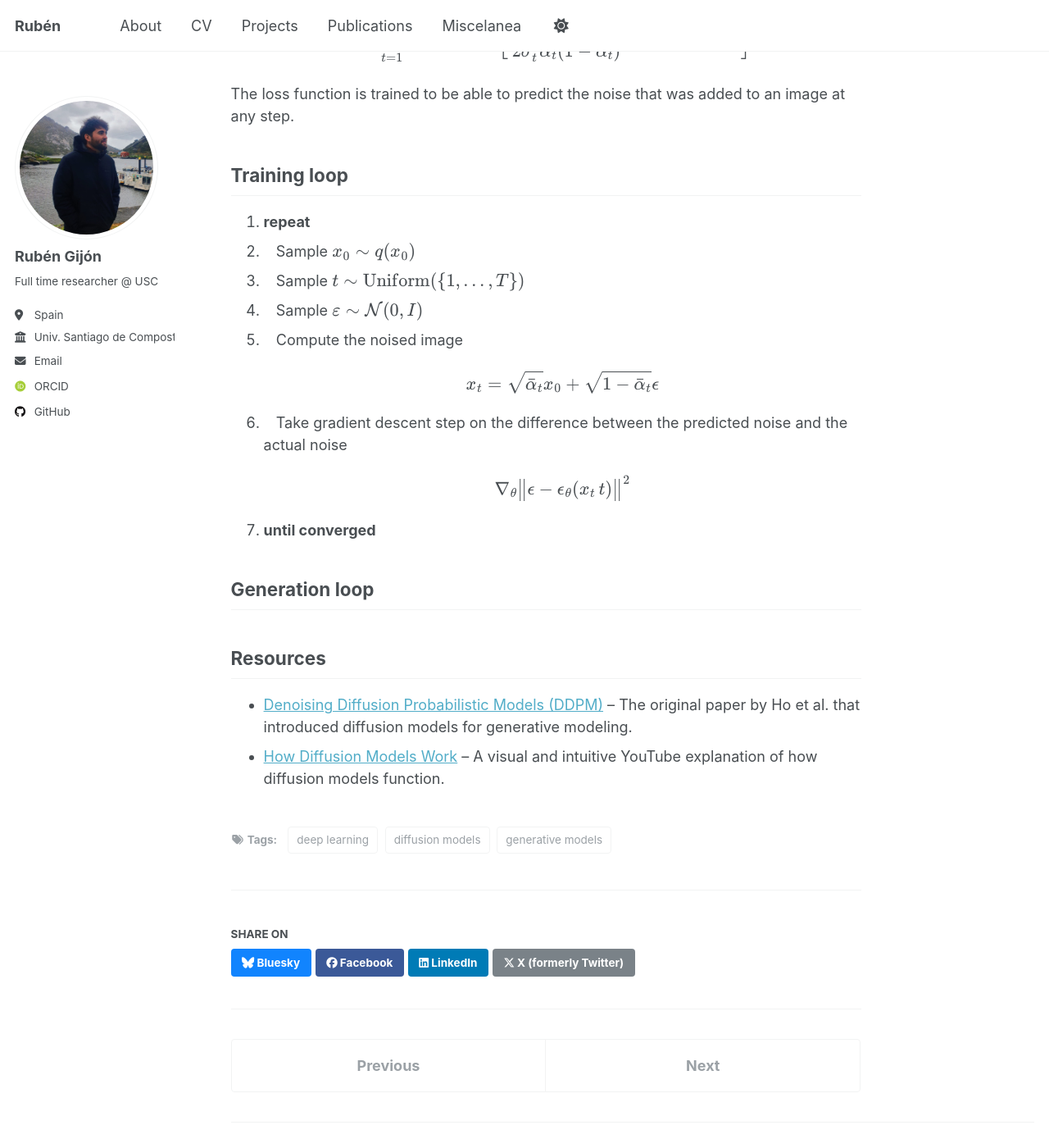
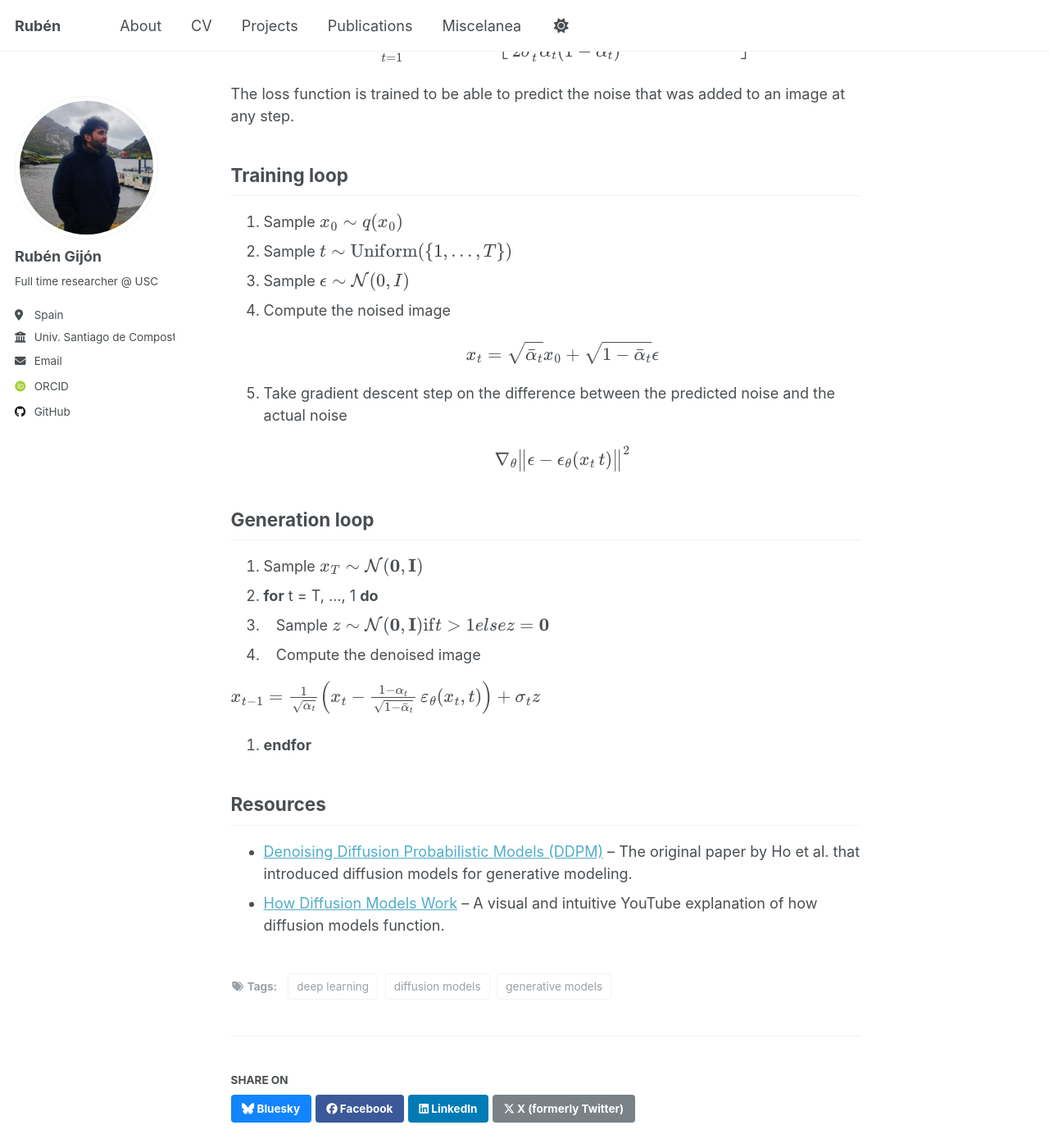
Before and after one commit to rubzip/rubzip.github.io, a Jekyll site: the page built from _posts/2025-08-01-diffusion.md, in a window 1280 px wide and 1400 px high, scrolled down 10758 px. Shown: the whole window at 82% size. Built offline with Jekyll 4.4.1, drawn with Linux system fonts in a browser that asks for light colours; some web fonts are replaced; a script that is not in the unit is left out; some of the changed text lies outside the part shown.

Commit message:
Generation loop

```diff
--- a/_posts/2025-08-01-diffusion.md
+++ b/_posts/2025-08-01-diffusion.md
@@ -333,19 +333,25 @@ The loss function is trained to be able to predict the noise that was added to a
 
 ## Training loop
 
-1. **repeat**
-2. &nbsp;&nbsp;&nbsp;Sample $$x_0 \sim q(x_0)$$
-3. &nbsp;&nbsp;&nbsp;Sample $$t \sim \text{Uniform}(\{1, \dots, T\})$$
-4. &nbsp;&nbsp;&nbsp;Sample $$\varepsilon \sim \mathcal{N}(0, I)$$
-5. &nbsp;&nbsp;&nbsp;Compute the noised image
+1. Sample $$x_0 \sim q(x_0)$$
+2. Sample $$t \sim \text{Uniform}(\{1, \dots, T\})$$
+3. Sample $$\epsilon \sim \mathcal{N}(0, I)$$
+4. Compute the noised image
 
    $$x_t = \sqrt{\bar{\alpha}_t}x_0 + \sqrt{1 - \bar{\alpha}_t}\epsilon$$
-7. &nbsp;&nbsp;&nbsp;Take gradient descent step on the difference between the predicted noise and the actual noise
+5. Take gradient descent step on the difference between the predicted noise and the actual noise
 
    $$\nabla_\theta \big\| \epsilon - \epsilon_\theta(x_t\, t) \big\|^2$$
-8. **until converged**
 
 ## Generation loop
+
+1. Sample $$x_T \sim \mathcal{N}(\textbf{0}, \textbf{I})$$
+2. **for** t = T, ..., 1 **do**
+3. &nbsp;&nbsp;&nbsp;Sample $$z \sim \mathcal{N}(\textbf{0}, \textbf{I}) \text{if} t > 1 else z = \textbf{0}$$
+4. &nbsp;&nbsp;&nbsp;Compute the denoised image
+
+$$x_{t-1} = \frac{1}{\sqrt{\alpha_t}}  \left( x_t - \frac{1 - \alpha_t}{\sqrt{1 - \bar{\alpha}_t}} \, \varepsilon_\theta(x_t, t) \right) + \sigma_t z$$
+5. **endfor**
 
 ## Resources
 * [Denoising Diffusion Probabilistic Models (DDPM)](https://arxiv.org/abs/2006.11239) – The original paper by Ho et al. that introduced diffusion models for generative modeling.
```
